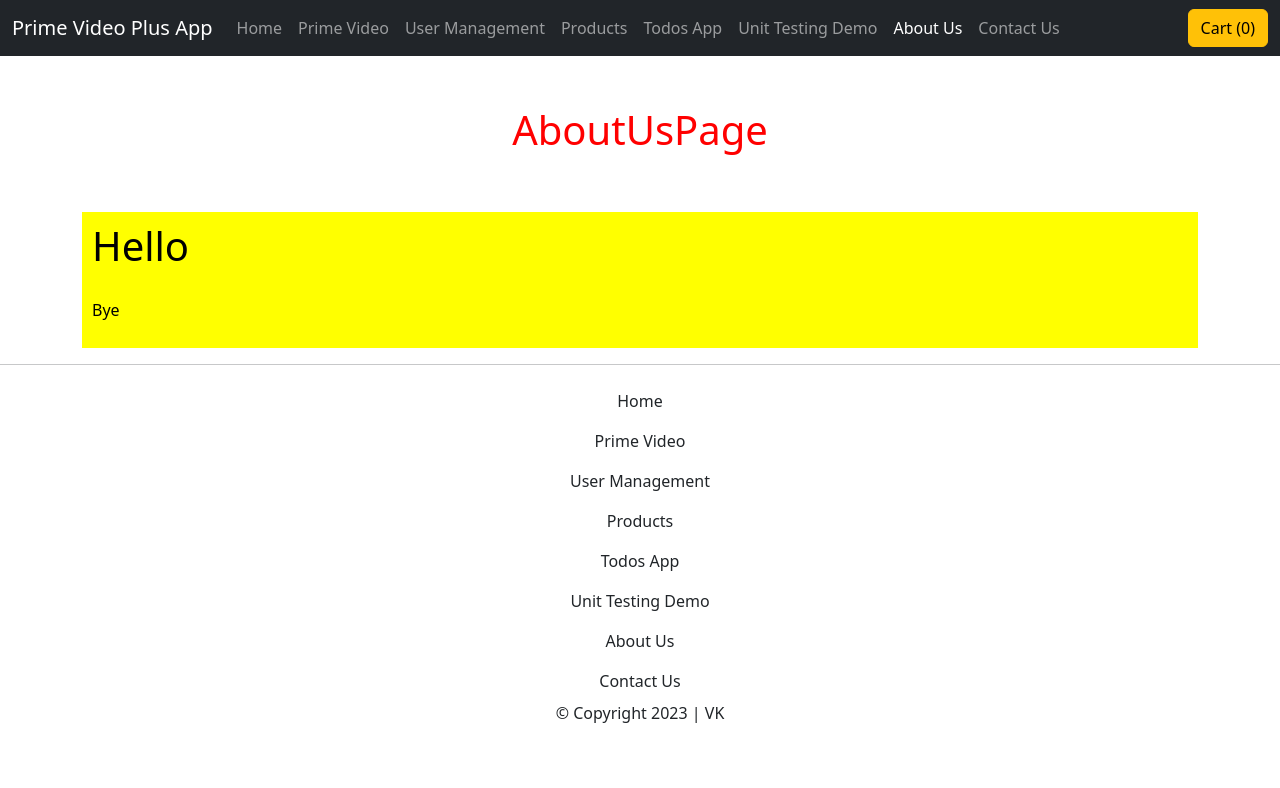
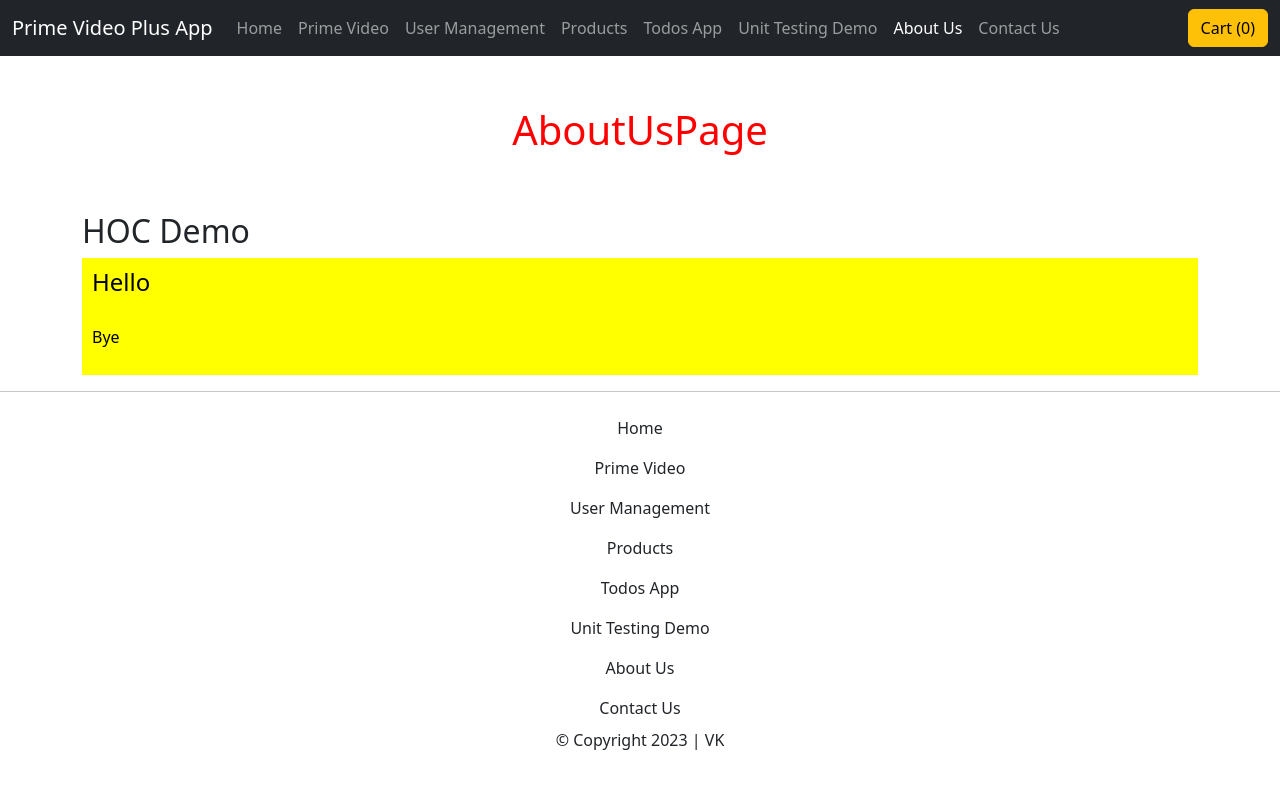
Before and after one commit to ikiviki/prime-video-plus-react, a React (Create React App) app: page /about-us in a window 1280 px wide. Shown: the top 788 px of the page. Built offline with nearby package versions, Linux system fonts and the light colour scheme.

Commit message:
code catchup

```diff
--- a/src/pages/AboutUsPage/AboutUsPage.js
+++ b/src/pages/AboutUsPage/AboutUsPage.js
@@ -21,6 +21,10 @@ const AboutUsPage = () => {
       </Helmet>
       <StyledTitle>AboutUsPage</StyledTitle>
 
+      {/* The following paragraph is to demo error boundary */}
+      {/* Enable the following line to see error boundary in action */}
+      {/* <p>{props.getAge()}</p> */}
+      <h2>HOC Demo</h2>
       <UpdatedHello />
       <UpdatedBye />
     </div>
--- a/src/pages/AboutUsPage/components/Hello.js
+++ b/src/pages/AboutUsPage/components/Hello.js
@@ -1,5 +1,5 @@
 const Hello = () => {
-  return <h1>Hello</h1>;
+  return <h4>Hello</h4>;
 };
 
 export default Hello;
--- a/src/pages/TodosPage/TodosPage.js
+++ b/src/pages/TodosPage/TodosPage.js
@@ -19,6 +19,7 @@ const TodosPage = () => {
   }, []);
 
   const handleAddTodo = () => {
+    // console.log(todoInputRef.current.value);
     const todoItem = {
       id: new Date().toISOString(),
       title: todoInputRef.current.value,
--- a/src/routes/AppRoutes.js
+++ b/src/routes/AppRoutes.js
@@ -1,4 +1,5 @@
 import { Route, Routes } from "react-router-dom";
+// Not-Lazy Loading.
 // import HomePage from "../pages/HomePage/HomePage";
 // import PrimeVideoPage from "../pages/PrimeVideoPage/PrimeVideoPage";
 // import UsersPage from "../pages/UsersPage/UsersPage";
@@ -13,6 +14,7 @@ import { ErrorBoundary } from "react-error-boundary";
 // import FallBack from "../components/FallBack";
 import { Suspense, lazy } from "react";
 
+// Lazy Loading.
 const HomePage = lazy(() => import("../pages/HomePage/HomePage"));
 const PrimeVideoPage = lazy(() =>
   import("../pages/PrimeVideoPage/PrimeVideoPage")
```
Also changed, not shown: 2 other files (tests, documents, lock files or other folders).
